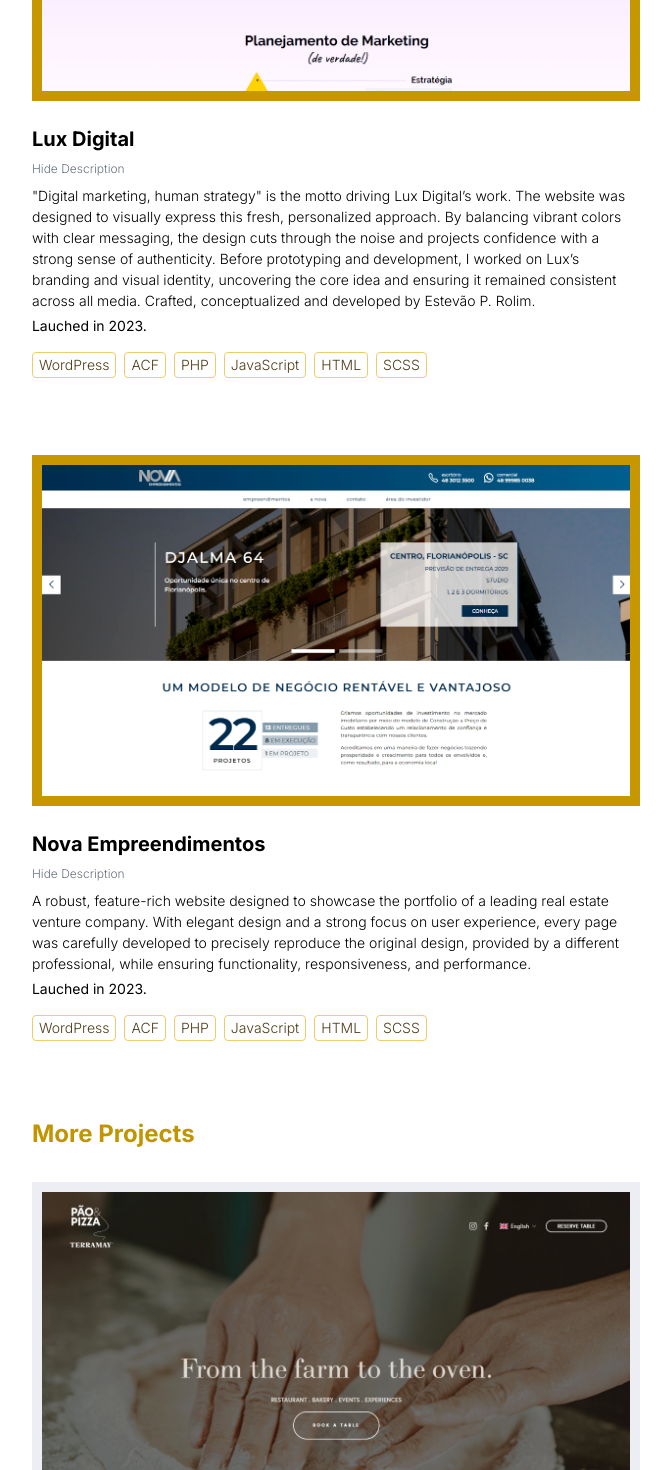
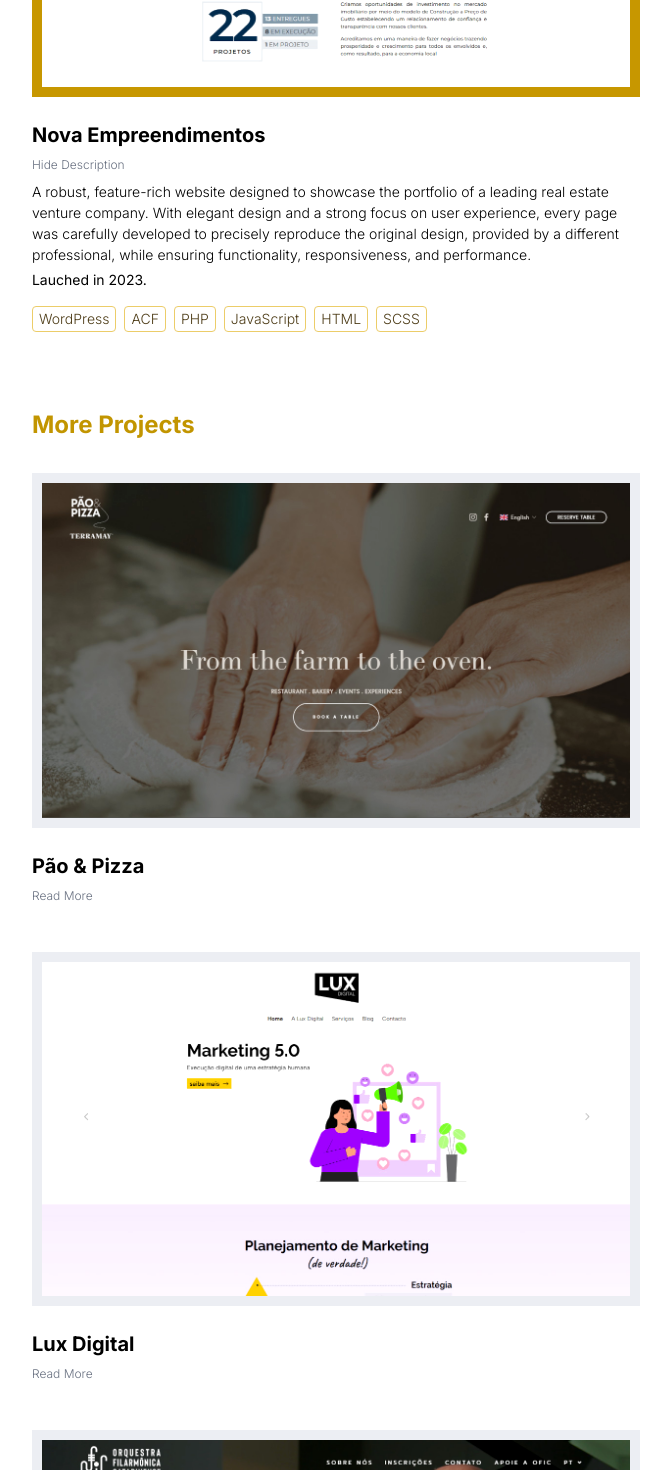
Before and after one commit to ETVO/epr-works, a React (Vite) app: page /portfolio in a window 1280 px wide. Shown: the part 577-2047 px from the top of the page, without its empty margins (304-975 px from the left). Built offline with nearby package versions, Linux system fonts and the light colour scheme.

Commit message:
Update featured work section

```diff
--- a/src/Portfolio.jsx
+++ b/src/Portfolio.jsx
@@ -2,15 +2,6 @@ import Projects from './components/Projects';
 import './styles/Portfolio.scss';
 
 const featured = [
-  {
-    url: "https://luxdigital.pt",
-    title: "Lux Digital",
-    year: 2023,
-    imgs: ["/portfolio/luxdigital.jpg"],
-    desc: "\"Digital marketing, human strategy\" is the motto driving Lux Digital’s work. The website was designed to visually express this fresh, personalized approach. By balancing vibrant colors with clear messaging, the design cuts through the noise and projects confidence with a strong sense of authenticity. Before prototyping and development, I worked on Lux’s branding and visual identity, uncovering the core idea and ensuring it remained consistent across all media. Crafted, conceptualized and developed by Estevão P. Rolim.",
-    services: ["Branding", "Prototyping", "Development", "Implementation"],
-    tech: ["WordPress", "ACF", "PHP", "JavaScript", "HTML", "SCSS"]
-  },
   {
     url: "https://novaempreendimentos.com.br",
     title: "Nova Empreendimentos",
@@ -31,6 +22,15 @@ const portfolioProjects = [
     desc: "An institutional website for the restaurant and pizzeria affiliated with Quinta Terramay, located in Alentejo, Portugal. Designed to reflect the essence and flavor of their products through a clean and elegant presentation, while maintaining consistency with Terramay’s visual and editorial identity.",
     services: ["Building with Squarespace", "Implementation"],
     tech: ["Squarespace"]
+  },
+  {
+    url: "https://luxdigital.pt",
+    title: "Lux Digital",
+    year: 2023,
+    imgs: ["/portfolio/luxdigital.jpg"],
+    desc: "\"Digital marketing, human strategy\" is the motto driving Lux Digital’s work. The website was designed to visually express this fresh, personalized approach. By balancing vibrant colors with clear messaging, the design cuts through the noise and projects confidence with a strong sense of authenticity. Before prototyping and development, I worked on Lux’s branding and visual identity, uncovering the core idea and ensuring it remained consistent across all media. Crafted, conceptualized and developed by Estevão P. Rolim.",
+    services: ["Branding", "Prototyping", "Development", "Implementation"],
+    tech: ["WordPress", "ACF", "PHP", "JavaScript", "HTML", "SCSS"]
   },
   {
     url: "https://oficmusic.com",
```
